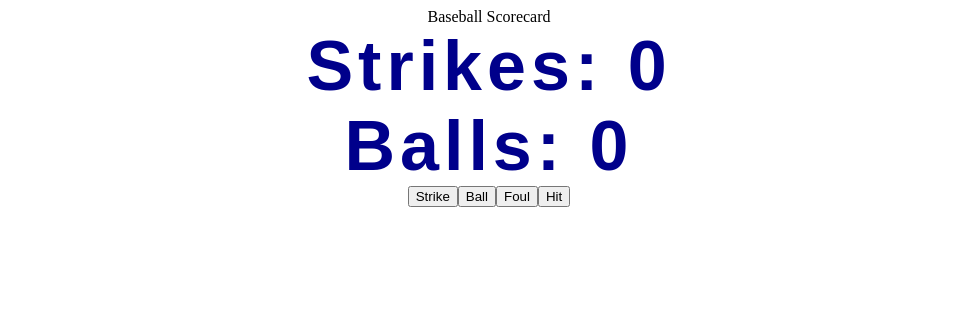
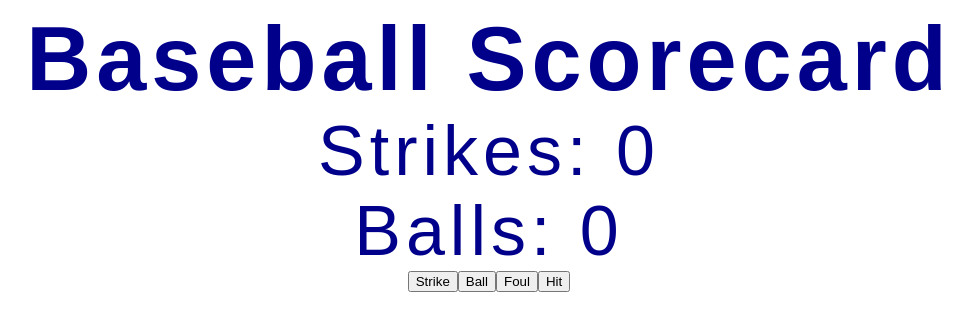
Before and after one commit to dm-devtech/Baseball-Scorecard_ReactApp, a React (Create React App) app in the folder baseball-scorecard/: page / in a window 1280 px wide. Shown: the top 330 px of the page, without its empty margins (151-1123 px from the left). Built offline with nearby package versions, Linux system fonts and the light colour scheme.

Commit message:
updated header formatting

```diff
--- a/baseball-scorecard/src/CSS/formatting.css
+++ b/baseball-scorecard/src/CSS/formatting.css
@@ -1,8 +1,16 @@
+.Header {
+  height: 100%;
+  width: 100%;
+  letter-spacing: 5px;
+  color: darkblue;
+  font: 90px Arial, sans-serif;
+  font-weight: bold;
+}
+
 .body-text {
   height: 100%;
   width: 100%;
   letter-spacing: 5px;
   color: darkblue;
   font: 70px Arial, sans-serif;
-  font-weight: bold;
 }
```
